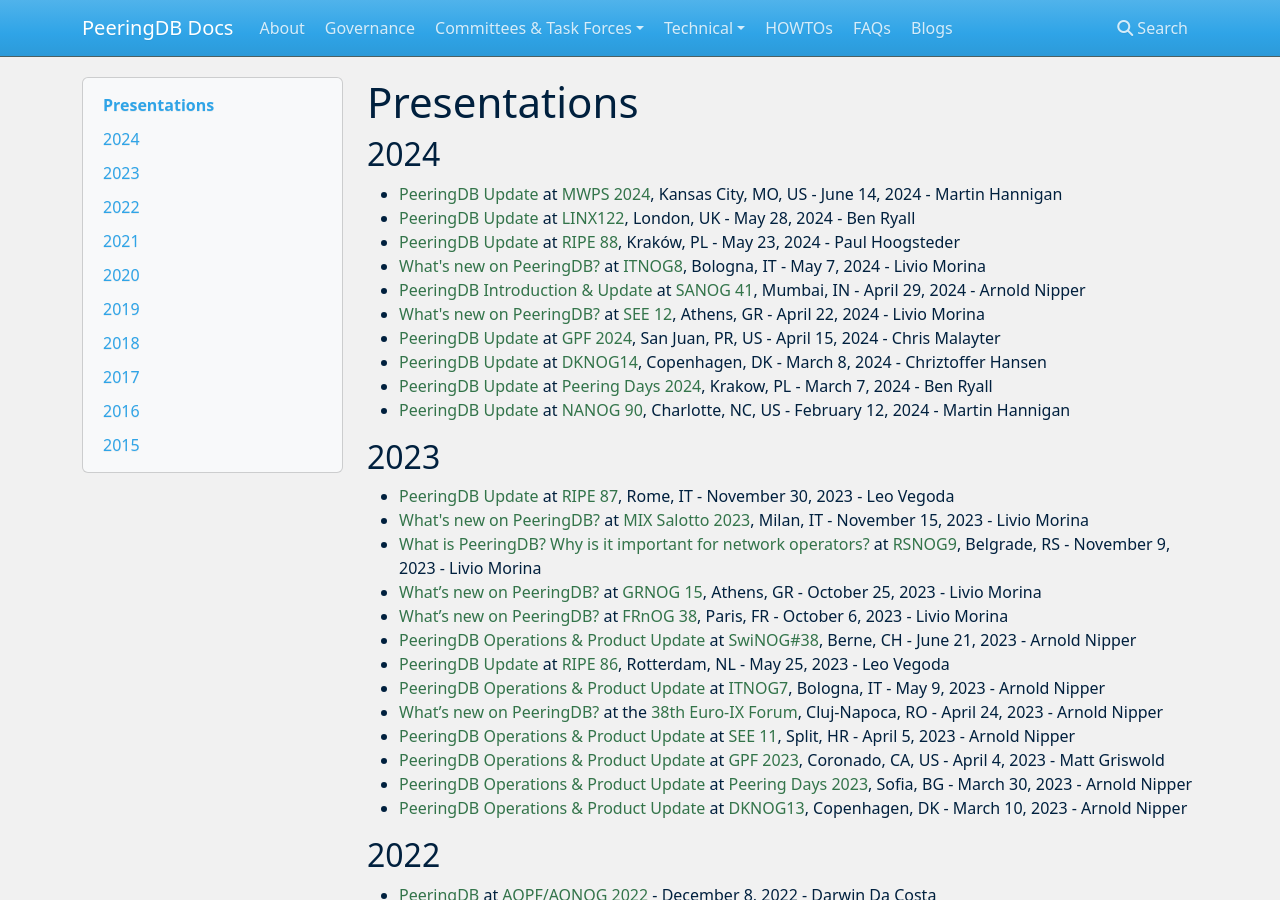
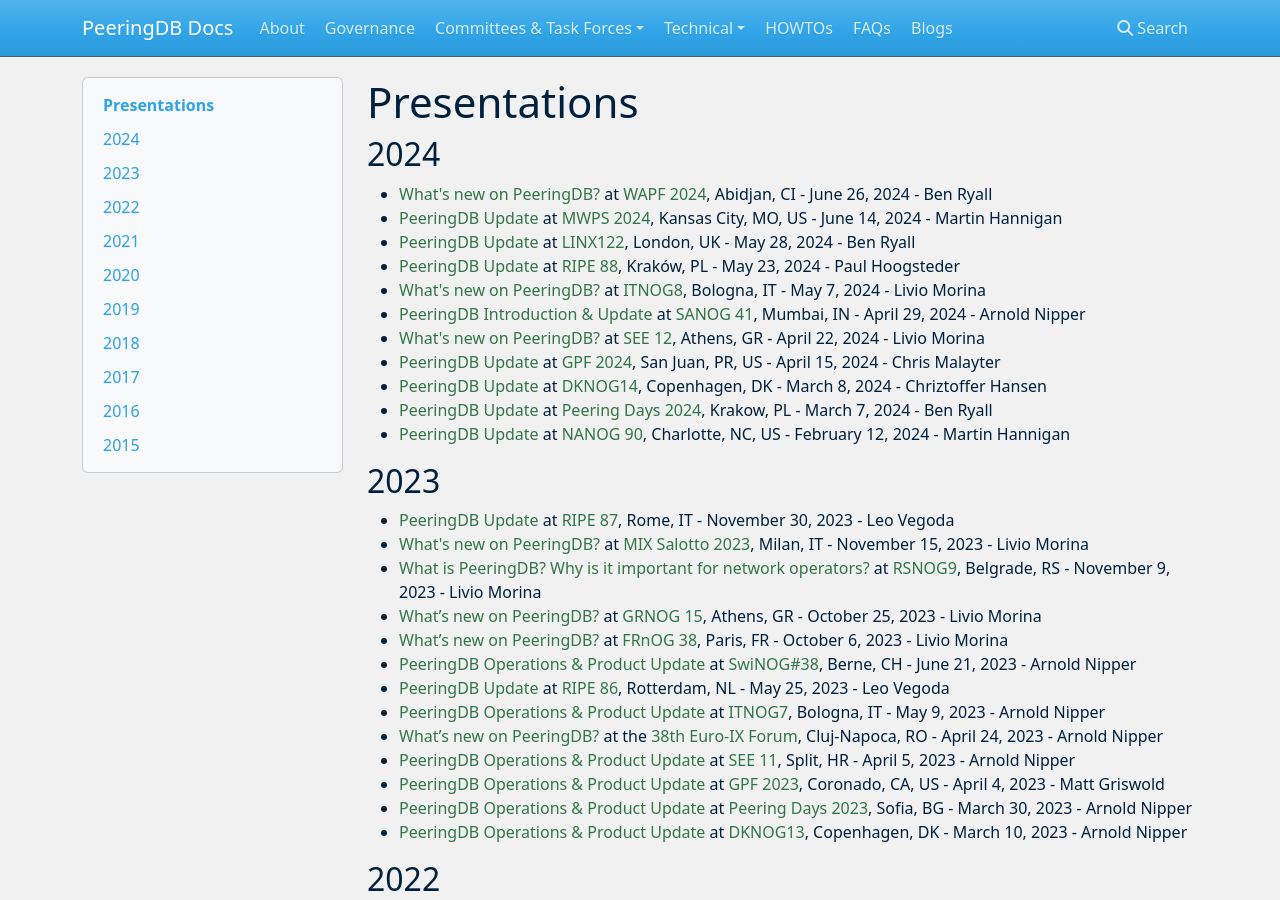
Before and after one commit to peeringdb/docs, an MkDocs documentation site: the page built from docs/presentations.md, in a window 1280 px wide and 900 px high. Built offline with MkDocs 1.6.1, drawn with Linux system fonts in a browser that asks for light colours; nearby versions of some CDN libraries.

Commit message:
Added Ben's WAPF 2024 presentation.

```diff
--- a/docs/presentations.md
+++ b/docs/presentations.md
@@ -2,6 +2,7 @@
 
 ## 2024
 
+- [What's new on PeeringDB?](presentation/20240626_WAPF_Ben_Ryall.pdf) at [WAPF 2024](https://www.internetsociety.org/events/west-africa-peering-forum-wapf/2024/), Abidjan, CI - June 26, 2024 - Ben Ryall
 - [PeeringDB Update](presentation/20240614_MWPS2024_Martin_Hannigan.pdf) at [MWPS 2024](https://www.eventcreate.com/e/mwps2024), Kansas City, MO, US - June 14, 2024 - Martin Hannigan
 - [PeeringDB Update](presentation/20240528_LINX122_Ben_Ryall.pdf) at [LINX122](https://www.linx.net/events/linx122/), London, UK - May 28, 2024 - Ben Ryall
 - [PeeringDB Update](presentation/20240523_RIPE88_Paul_Hoogsteder.pdf) at [RIPE 88](https://ripe88.ripe.net/), Kraków, PL - May 23, 2024 - Paul Hoogsteder
```
Also changed, not shown: 1 other file.
